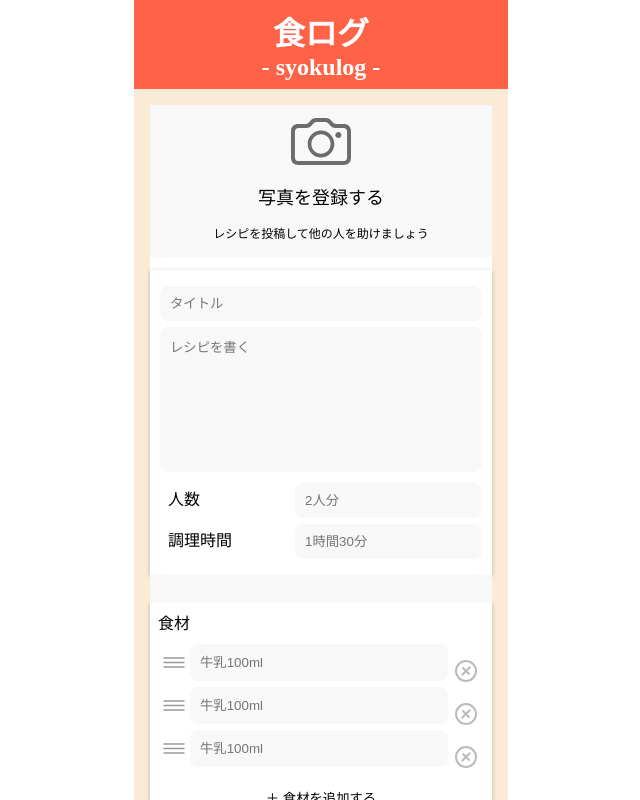
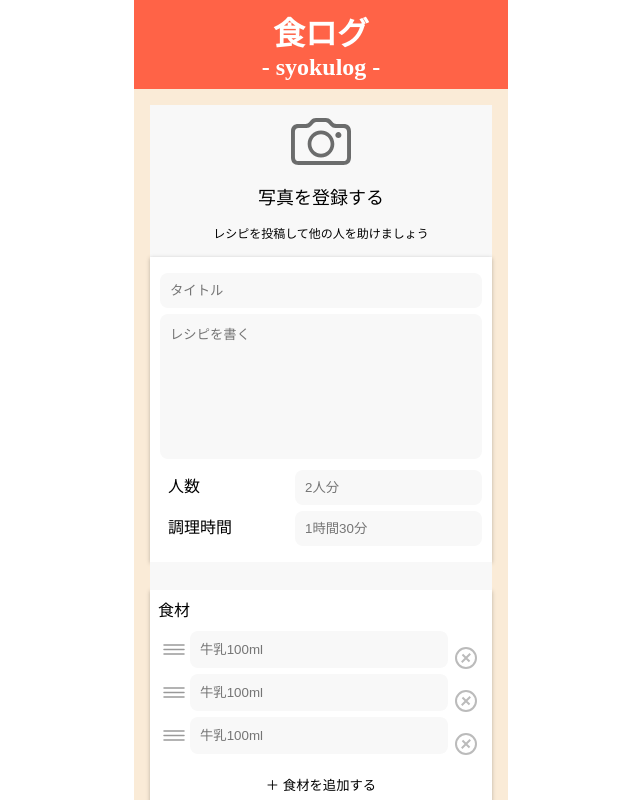
Before and after one commit to nbr41to/syokulog, a React (Create React App) app: page /create/recipie/contents in a window 1280 px wide. Shown: the top 800 px of the page, without its empty margins (319-959 px from the left). Built offline with nearby package versions, Linux system fonts and the light colour scheme.

Commit message:
不要なpaddingを削除

```diff
--- a/src/components/pages/CreateFoodPosts/index.module.scss
+++ b/src/components/pages/CreateFoodPosts/index.module.scss
@@ -27,7 +27,6 @@ Section.photoUploadSection {
 }
 
 Section.recipeFormSection {
-  padding: 13px 0;
   background-color: #fff;
   margin: auto;
   & label {
```
